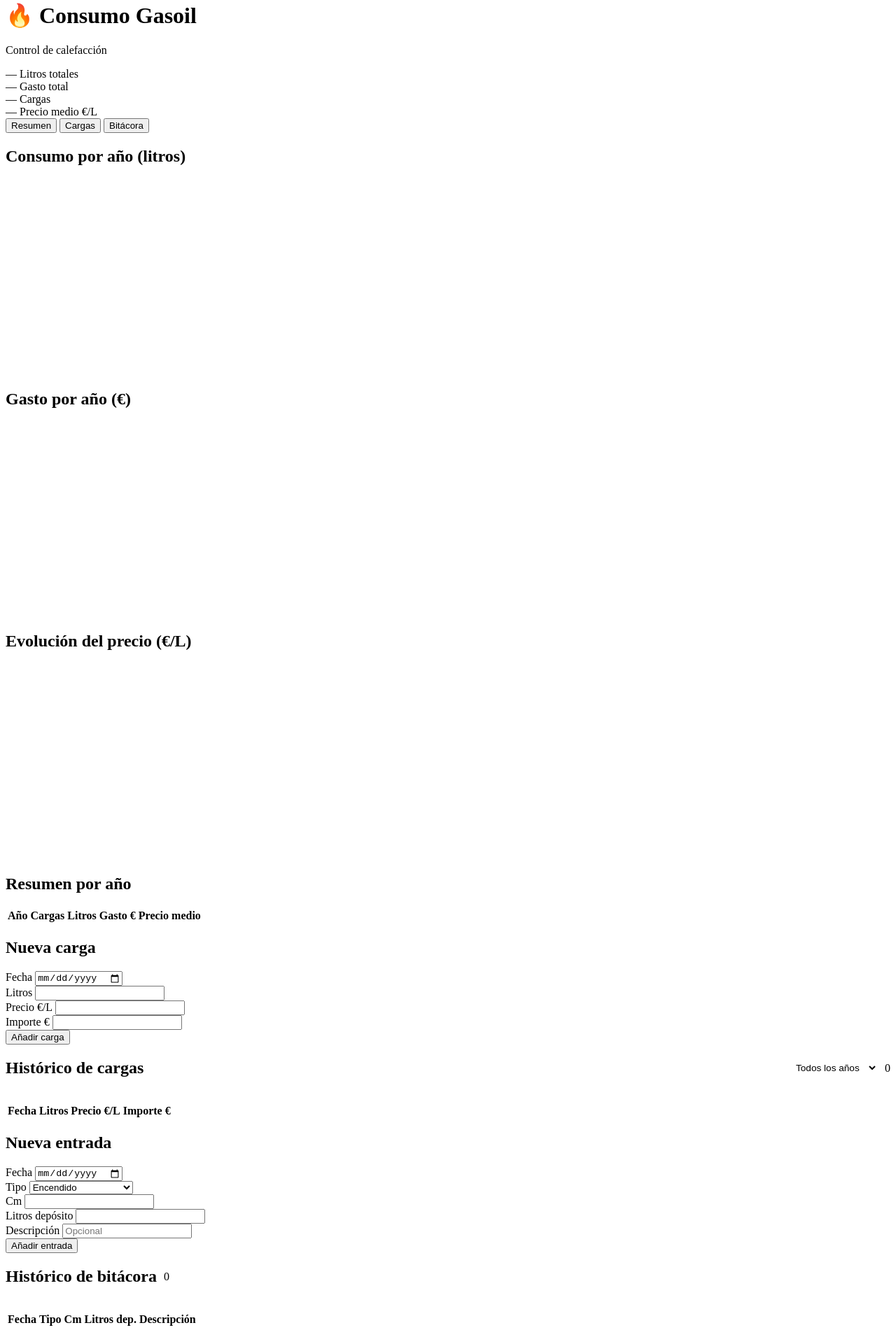
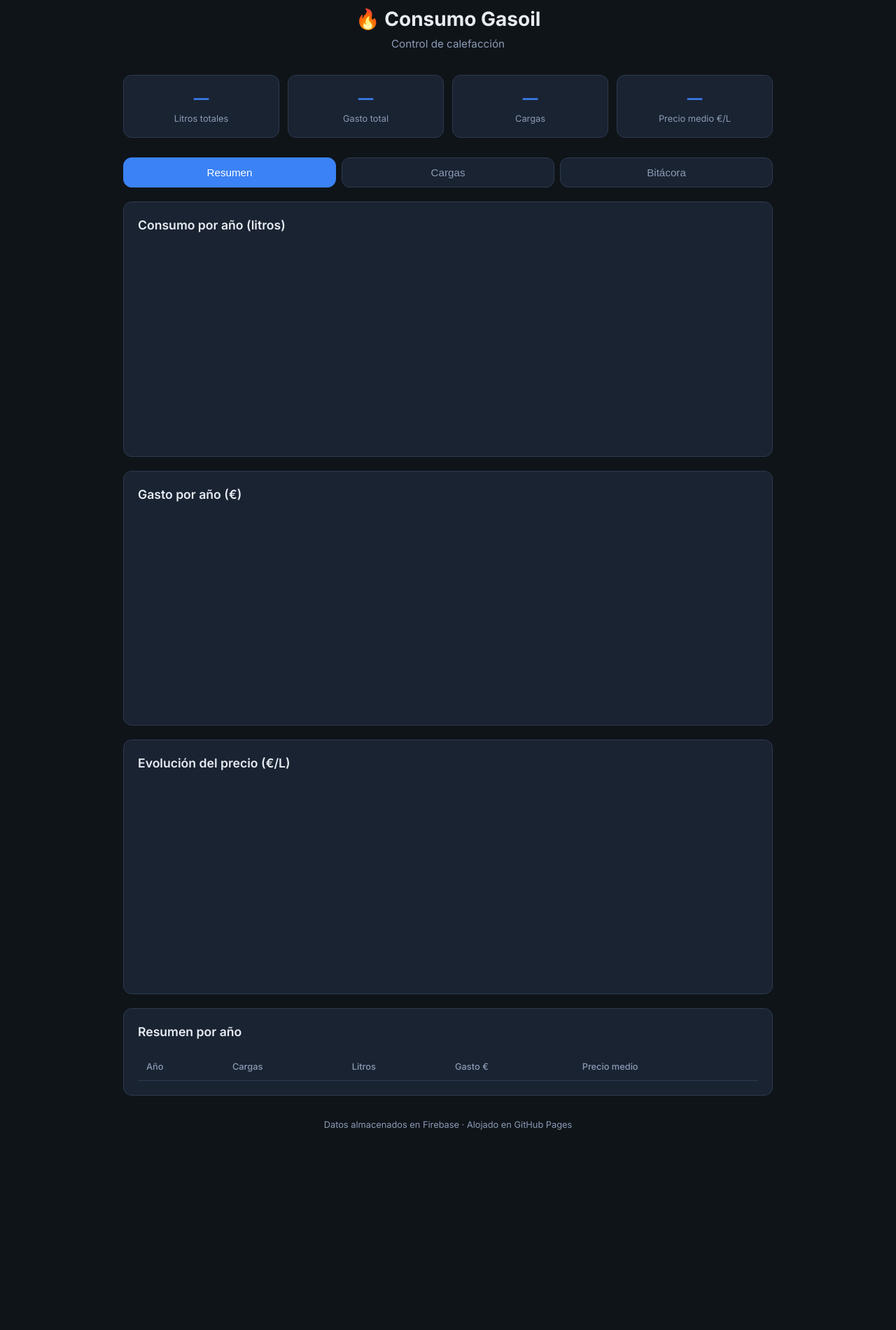
Before and after one commit to idlm2010/consumo-gasoil, a website: page index.html in a window 1280 px wide. Shown: the part 18-1919 px from the top of the page at 70% size. After the commit the page ends 1683 px from the top, so only its background shows below. Drawn offline with nearby package versions, Linux system fonts and the light colour scheme.

Commit message:
Update style.css

```diff
--- a/style.css
+++ b/style.css
@@ -1,3 +1,263 @@
+:root {
+  --bg: #0f1419;
+  --surface: #1a2332;
+  --surface2: #243044;
+  --border: #2d3a4f;
+  --text: #e7ecf3;
+  --text-muted: #8b9bb4;
+  --primary: #3b82f6;
+  --primary-hover: #2563eb;
+  --success: #22c55e;
+  --warning: #f59e0b;
+  --danger: #ef4444;
+  --radius: 12px;
+}
+
+* {
+  margin: 0;
+  padding: 0;
+  box-sizing: border-box;
+}
+
+body {
+  font-family: 'Inter', system-ui, sans-serif;
+  background: var(--bg);
+  color: var(--text);
+  line-height: 1.5;
+  min-height: 100vh;
+}
+
+.container {
+  max-width: 960px;
+  margin: 0 auto;
+  padding: 24px 16px 48px;
+}
+
+header {
+  text-align: center;
+  margin-bottom: 32px;
+}
+
+header h1 {
+  font-size: 1.75rem;
+  font-weight: 700;
+}
+
+.subtitle {
+  color: var(--text-muted);
+  font-size: 0.95rem;
+  margin-top: 4px;
+}
+
+/* Stats */
+.stats {
+  display: grid;
+  grid-template-columns: repeat(auto-fit, minmax(140px, 1fr));
+  gap: 12px;
+  margin-bottom: 28px;
+}
+
+.stat-card {
+  background: var(--surface);
+  border: 1px solid var(--border);
+  border-radius: var(--radius);
+  padding: 16px;
+  text-align: center;
+}
+
+.stat-value {
+  display: block;
+  font-size: 1.35rem;
+  font-weight: 700;
+  color: var(--primary);
+}
+
+.stat-label {
+  font-size: 0.8rem;
+  color: var(--text-muted);
+}
+
+/* Tabs */
+.tabs {
+  display: flex;
+  gap: 8px;
+  margin-bottom: 20px;
+}
+
+.tab {
+  flex: 1;
+  padding: 12px;
+  background: var(--surface);
+  border: 1px solid var(--border);
+  border-radius: var(--radius);
+  color: var(--text-muted);
+  font-size: 0.95rem;
+  font-weight: 500;
+  cursor: pointer;
+  transition: all 0.15s;
+}
+
+.tab:hover {
+  background: var(--surface2);
+  color: var(--text);
+}
+
+.tab.active {
+  background: var(--primary);
+  border-color: var(--primary);
+  color: white;
+}
+
+.tab-content {
+  display: none;
+}
+
+.tab-content.active {
+  display: block;
+}
+
+/* Cards */
+.card {
+  background: var(--surface);
+  border: 1px solid var(--border);
+  border-radius: var(--radius);
+  padding: 20px;
+  margin-bottom: 20px;
+}
+
+.card h2 {
+  font-size: 1.1rem;
+  font-weight: 600;
+  margin-bottom: 16px;
+}
+
+.card-header {
+  display: flex;
+  align-items: center;
+  gap: 10px;
+  margin-bottom: 16px;
+  flex-wrap: wrap;
+}
+
+.card-header h2 {
+  margin-bottom: 0;
+}
+
+.badge {
+  background: var(--surface2);
+  color: var(--text-muted);
+  font-size: 0.8rem;
+  font-weight: 600;
+  padding: 2px 10px;
+  border-radius: 20px;
+}
+
+/* Forms */
+.form-row {
+  display: grid;
+  grid-template-columns: repeat(auto-fit, minmax(140px, 1fr));
+  gap: 12px;
+  margin-bottom: 12px;
+}
+
+.form-group {
+  display: flex;
+  flex-direction: column;
+  gap: 4px;
+}
+
+.form-group label {
+  font-size: 0.8rem;
+  color: var(--text-muted);
+  font-weight: 500;
+}
+
+input, select {
+  background: var(--bg);
+  border: 1px solid var(--border);
+  border-radius: 8px;
+  padding: 10px 12px;
+  color: var(--text);
+  font-size: 0.95rem;
+  font-family: inherit;
+}
+
+input:focus, select:focus {
+  outline: none;
+  border-color: var(--primary);
+}
+
+input[readonly] {
+  opacity: 0.7;
+}
+
+.btn {
+  display: inline-flex;
+  align-items: center;
+  justify-content: center;
+  padding: 10px 20px;
+  border: none;
+  border-radius: 8px;
+  font-size: 0.95rem;
+  font-weight: 600;
+  font-family: inherit;
+  cursor: pointer;
+  transition: background 0.15s;
+}
+
+.btn-primary {
+  background: var(--primary);
+  color: white;
+  margin-top: 8px;
+}
+
+.btn-primary:hover {
+  background: var(--primary-hover);
+}
+
+/* Table */
+.table-wrapper {
+  overflow-x: auto;
+}
+
+table {
+  width: 100%;
+  border-collapse: collapse;
+  font-size: 0.9rem;
+}
+
+th {
+  text-align: left;
+  padding: 10px 12px;
+  color: var(--text-muted);
+  font-weight: 500;
+  font-size: 0.8rem;
+  border-bottom: 1px solid var(--border);
+  white-space: nowrap;
+}
+
+td {
+  padding: 10px 12px;
+  border-bottom: 1px solid var(--border);
+  white-space: nowrap;
+}
+
+tbody tr:hover {
+  background: var(--surface2);
+}
+
+.tipo-encendido { color: var(--success); }
+.tipo-apagado { color: var(--warning); }
+.tipo-mejora { color: var(--primary); }
+.tipo-informativo { color: var(--text-muted); }
+
+footer {
+  text-align: center;
+  margin-top: 32px;
+  color: var(--text-muted);
+  font-size: 0.8rem;
+}
+
 /* Charts */
 .chart-container {
   position: relative;
@@ -21,10 +281,8 @@
   font-size: 0.85rem;
 }
 
-.card-header {
-  display: flex;
-  align-items: center;
-  gap: 10px;
-  margin-bottom: 16px;
-  flex-wrap: wrap;
+@media (max-width: 600px) {
+  .stats {
+    grid-template-columns: 1fr 1fr;
+  }
 }
```
